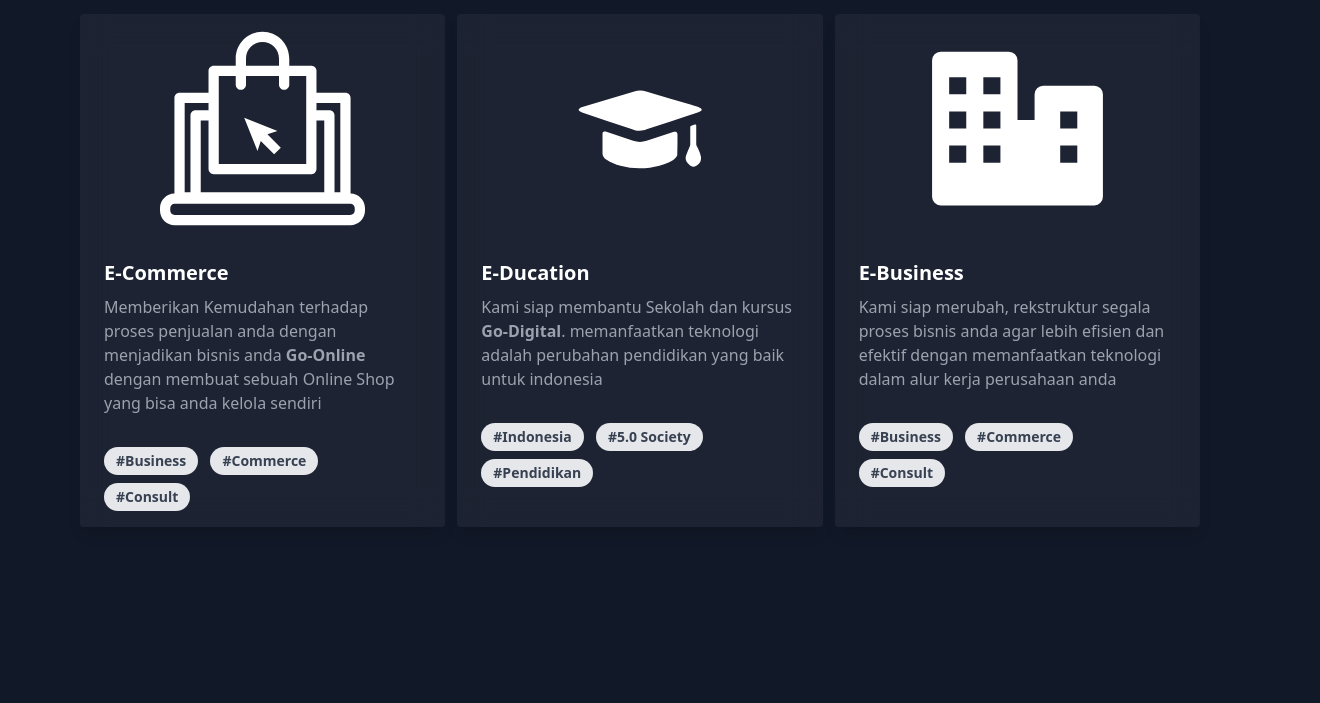
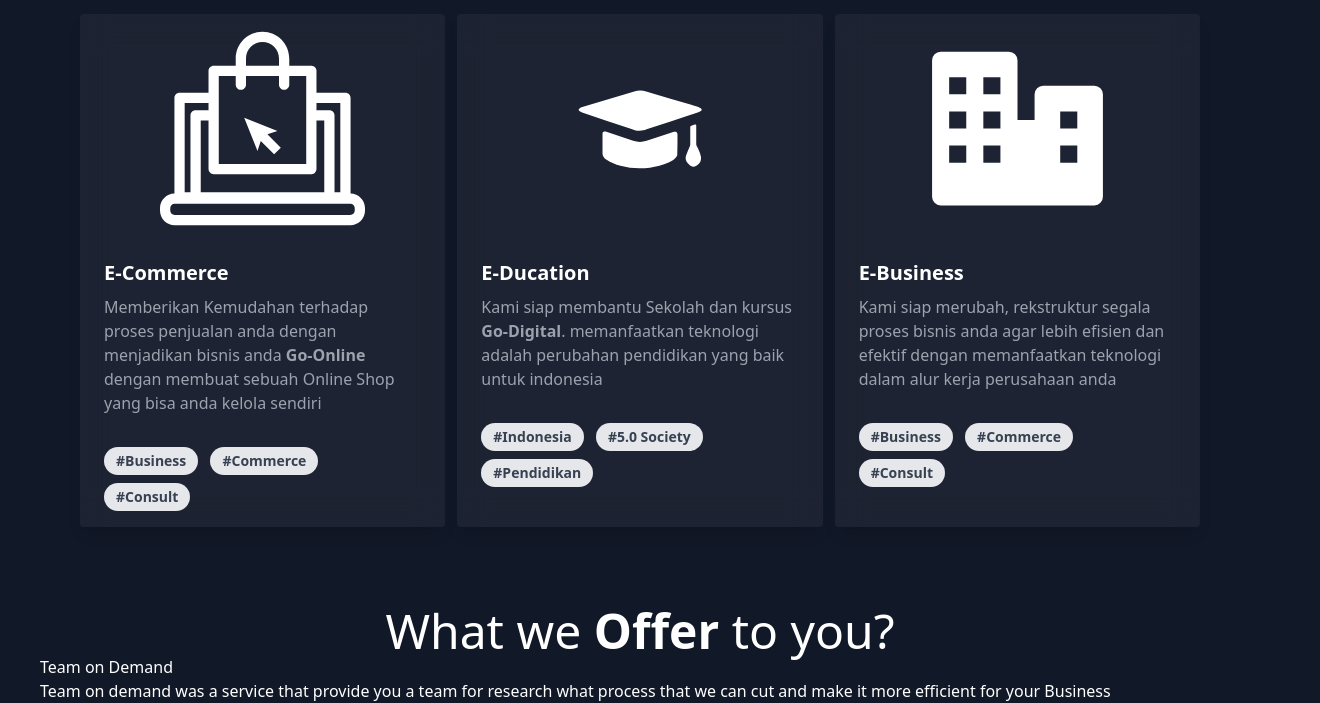
Before and after one commit to Whitnu12/Bricksnovation.github.io, a website: page public/index.html in a window 1280 px wide. Shown: the part 564-1267 px from the top of the page, 1320 px wide, since content can reach past the window. Before the commit the page ends 1171 px from the top, so only its background shows below. Drawn offline with nearby package versions, Linux system fonts and the light colour scheme.

Commit message:
add Services Section

```diff
--- a/public/index.html
+++ b/public/index.html
@@ -128,6 +128,13 @@ Memberikan Kemudahan terhadap proses penjualan anda dengan menjadikan bisnis and
       </div>
     </section>
     <!-- End Product -->
+    <section id="service" class="text-white">
+      <h1 class="text-5xl text-center text-white"> What we <b>Offer</b> to you?</h1>
+      <div class="container mx-10">
+        <h1> Team on Demand </h1>
+        <p class="w-25"> Team on demand was a service that provide you a team for research what process that we can cut and make it more efficient for your Business
+      </div>
+    </section>
   </body>
 </html>
 
```
Also changed, not shown: public/css/style.css.
